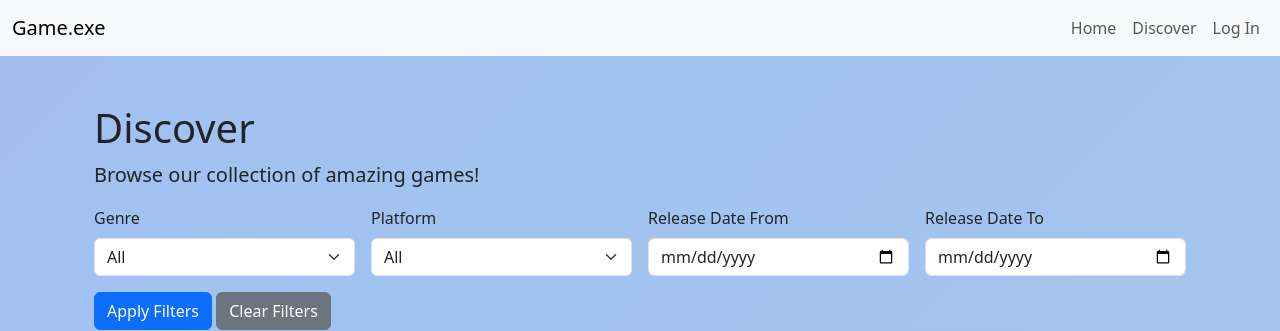
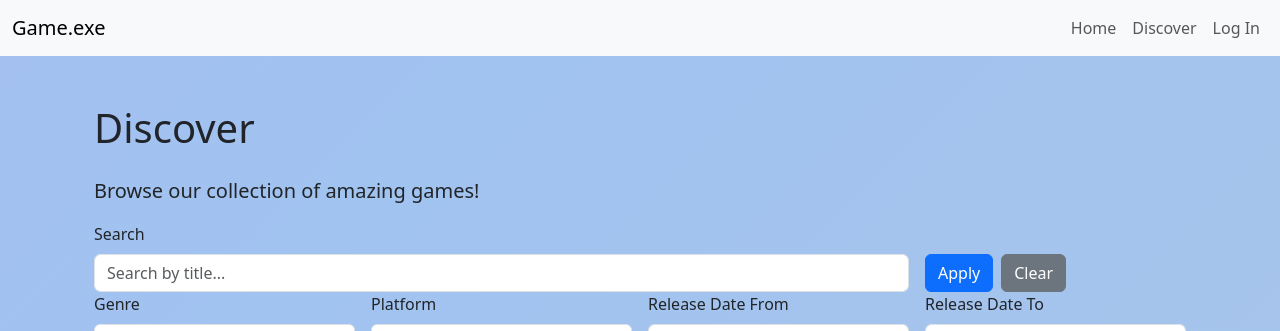
Before and after one commit to xnaavii/game.exe-pp5, a Django app: page /discover/ in a window 1280 px wide. Shown: the top 331 px of the page. Run offline with Django 5.2, Linux system fonts and the light colour scheme; data comes from the database, SQL or seed files in the repository; both versions use the stored data as it was after the commit.

Commit message:
Add a search functionality and update the discover template

```diff
--- a/discover/templates/discover/discover.html
+++ b/discover/templates/discover/discover.html
@@ -5,11 +5,23 @@
 
 {% block content %}
 <div class="container mt-5">
-    <h1>Discover</h1>
+    <h1 class="mb-4">Discover</h1>
     <p class="lead">Browse our collection of amazing games!</p>
 
-    <!-- Filter Form -->
+    <!-- Search Bar -->
     <form method="get" class="mb-4">
+        <div class="row g-3">
+            <div class="col-md-9">
+                <label for="search" class="form-label">Search</label>
+                <input type="text" name="search" id="search" class="form-control" placeholder="Search by title..." value="{{ request.GET.search }}">
+            </div>
+            <div class="col-md-3 d-flex align-items-end">
+                <button type="submit" class="btn btn-primary me-2">Apply</button>
+                <a href="{% url 'discover' %}" class="btn btn-secondary">Clear</a>
+            </div>
+        </div>
+
+        <!-- Filters -->
         <div class="row g-3">
             <!-- Genre Filter -->
             <div class="col-md-3">
@@ -17,7 +29,7 @@
                 <select name="genre" id="genre" class="form-select">
                     <option value="">All</option>
                     {% for g in genres %}
-                        <option value="{{ g }}" {% if request.GET.genre == g %}selected{% endif %}>{{ g }}</option>
+                    <option value="{{ g }}" {% if request.GET.genre == g %}selected{% endif %}>{{ g }}</option>
                     {% endfor %}
                 </select>
             </div>
@@ -43,22 +55,13 @@
                 <input type="date" name="date_to" id="date_to" class="form-control" value="{{ request.GET.date_to }}">
             </div>
         </div>
-
-        <div class="mt-3">
-            <button type="submit" class="btn btn-primary">Apply Filters</button>
-            <a href="{% url 'discover' %}" class="btn btn-secondary">Clear Filters</a>
-        </div>
     </form>
 
+    <!-- Game List -->
     <div class="row">
         {% for game in games %}
-        <div class="col-md-4 mb-4">
-            <div class="card h-100">
-                {% if game.thumbnail_url %}
-                    <img src="{{ game.thumbnail_url }}" class="card-img-top" alt="{{ game.title }}">
-                {% else %}
-                    <img src="{% static 'main/default_thumbnail.jpg' %}" class="card-img-top" alt="No thumbnail">
-                {% endif %}
+        <div class="col-md-6 col-lg-4 mb-4">
+            <div class="card h-100 text-center">
                 <div class="card-body">
                     <h5 class="card-title">{{ game.title }}</h5>
                     <p class="card-text">
@@ -76,7 +79,7 @@
             </div>
         </div>
         {% empty %}
-        <p>No games available for the selected filters. Please adjust your criteria.</p>
+        <p>No games found. Try adjusting your filters or search query.</p>
         {% endfor %}
     </div>
 </div>
--- a/discover/views.py
+++ b/discover/views.py
@@ -1,5 +1,6 @@
 from django.shortcuts import render
 from .models import Game, Platform
+
 
 def discover(request):
     """
@@ -17,6 +18,8 @@ def discover(request):
     selected_platform = request.GET.get('platform', '')
     date_from = request.GET.get('date_from', '')
     date_to = request.GET.get('date_to', '')
+    search_query = request.GET.get('search', '')
+
 
     # Apply filters
     if selected_genre:
@@ -27,6 +30,9 @@ def discover(request):
         games = games.filter(release_date__gte=date_from)
     if date_to:
         games = games.filter(release_date__lte=date_to)
+    # Apply Search Filter
+    if search_query:
+        games = games.filter(title__icontains=search_query)
 
     context = {
         'games': games,
--- a/gameexe/settings.py
+++ b/gameexe/settings.py
@@ -24,7 +24,7 @@ BASE_DIR = Path(__file__).resolve().parent.parent
 SECRET_KEY = 'django-insecure-sltsykjw#7wj7=d3l_i2z(h1we6i(fhkxadbwy6d(tu#tw(_r0'
 
 # SECURITY WARNING: don't run with debug turned on in production!
-DEBUG = True
+DEBUG = False
 
 ALLOWED_HOSTS = ['127.0.0.1', 'localhost']
 
```
Also changed, not shown: db.sqlite3.
